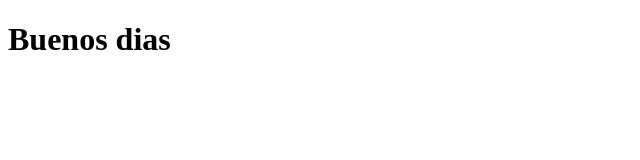
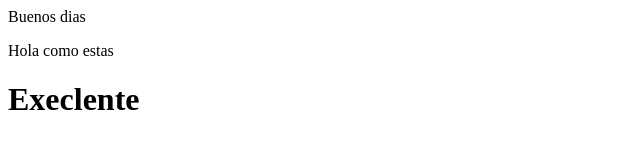
Before and after one commit to BrayanQuiza/repositorioadsi, a plain HTML site: page index.html in a window 1280 px wide. Shown: the whole page, without its empty margins (0-640 px from the left). Drawn offline with Linux system fonts and the light colour scheme.

Commit message:
Agregando codigo

```diff
--- a/index.html
+++ b/index.html
@@ -8,7 +8,9 @@
 </head>
 <body>
 
-    <h1>Buenos dias</h1>
+    Buenos dias
+    <p>Hola como estas</p>
+    <h1>Execlente</h1>
 
 </body>
 </html>
```
